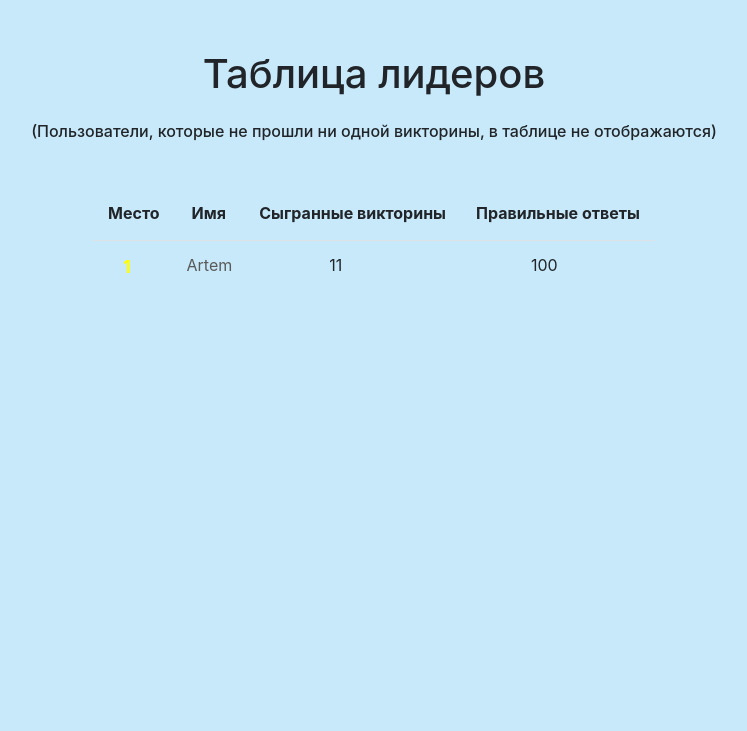
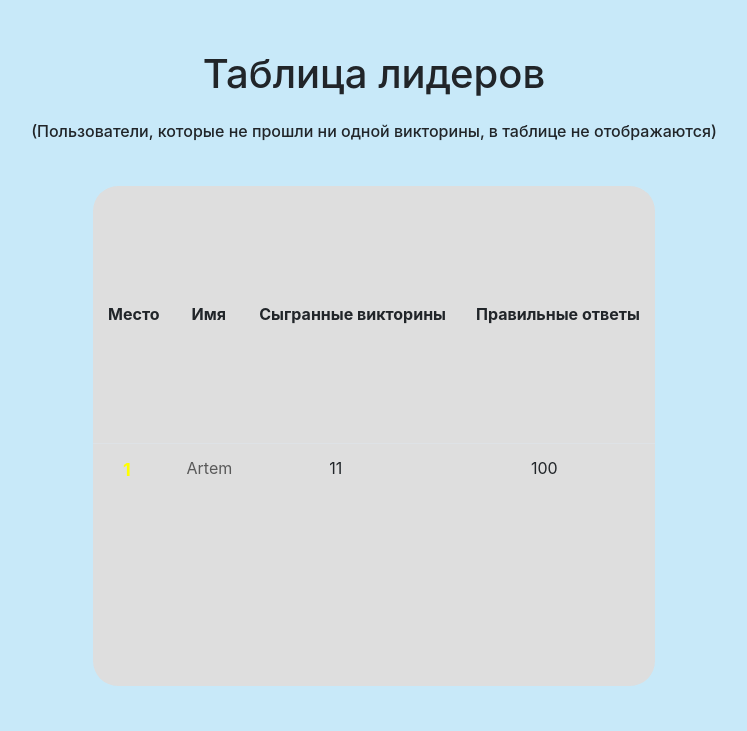
Before and after one commit to 1nkognit0/WEB.FLASK.study-of-countries, a Flask app: page /leaderboard in a window 1280 px wide. Shown: the part 69-800 px from the top of the page, without its empty margins (266-1013 px from the left). Run offline with Flask 2, Linux system fonts and the light colour scheme; some libraries are stand-ins or nearby versions.

Commit message:
Update style.css

```diff
--- a/static/css/style.css
+++ b/static/css/style.css
@@ -101,3 +101,9 @@ a:hover {
     border-left: 1px solid gray;
     height: 75px;
 }
+
+.leaderboard {
+    height: 500px;
+    background: #dedede;
+    border-radius: 25px;
+}
```
